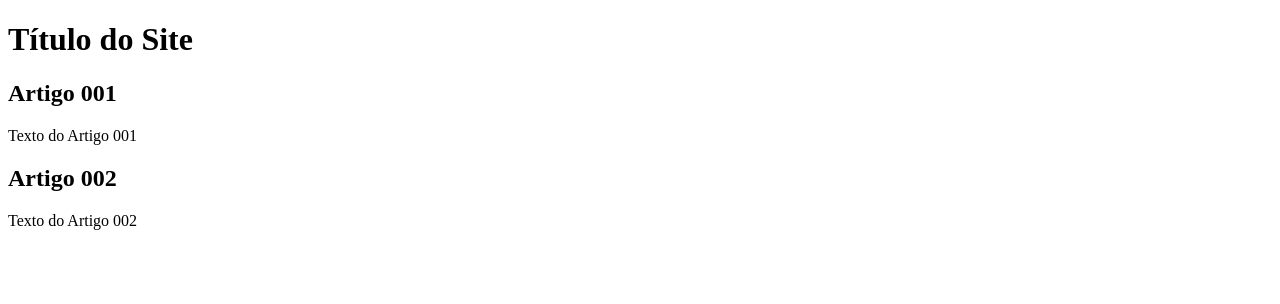
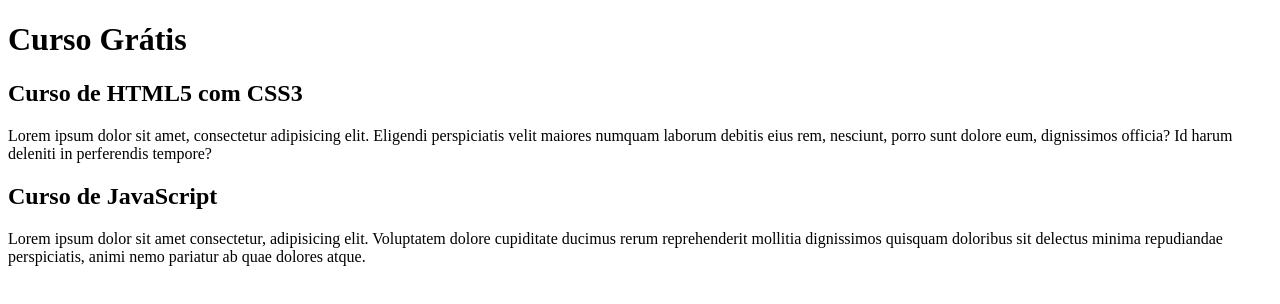
Before and after one commit to vinigomes-code/Projeto-Site, a plain HTML site: page index.html in a window 1280 px wide. Drawn offline with Linux system fonts and the light colour scheme.

Commit message:
comecei a escrever o conteúdo

```diff
--- a/index.html
+++ b/index.html
@@ -8,15 +8,15 @@
 <body>
     <main>
         <header>
-            <h1>Título do Site</h1>
+            <h1>Curso Grátis</h1>
         </header>
         <article>
-            <h2>Artigo 001</h2>
-            <p>Texto do Artigo 001</p>
+            <h2>Curso de HTML5 com CSS3</h2>
+            <p>Lorem ipsum dolor sit amet, consectetur adipisicing elit. Eligendi perspiciatis velit maiores numquam laborum debitis eius rem, nesciunt, porro sunt dolore eum, dignissimos officia? Id harum deleniti in perferendis tempore?</p>
         </article>
         <article>
-            <h2>Artigo 002</h2>
-            <p>Texto do Artigo 002</p>
+            <h2>Curso de JavaScript</h2>
+            <p>Lorem ipsum dolor sit amet consectetur, adipisicing elit. Voluptatem dolore cupiditate ducimus rerum reprehenderit mollitia dignissimos quisquam doloribus sit delectus minima repudiandae perspiciatis, animi nemo pariatur ab quae dolores atque.</p>
         </article>
     </main>
 </body>
```
